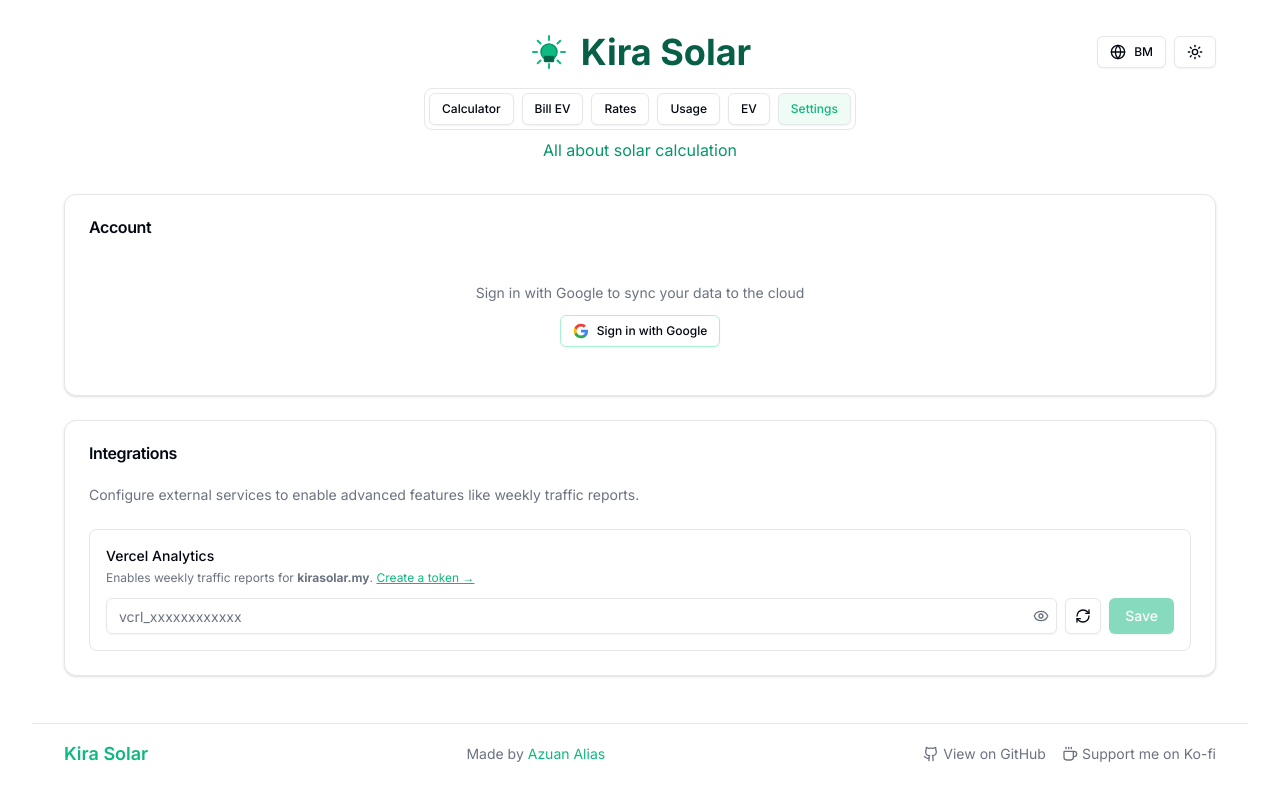
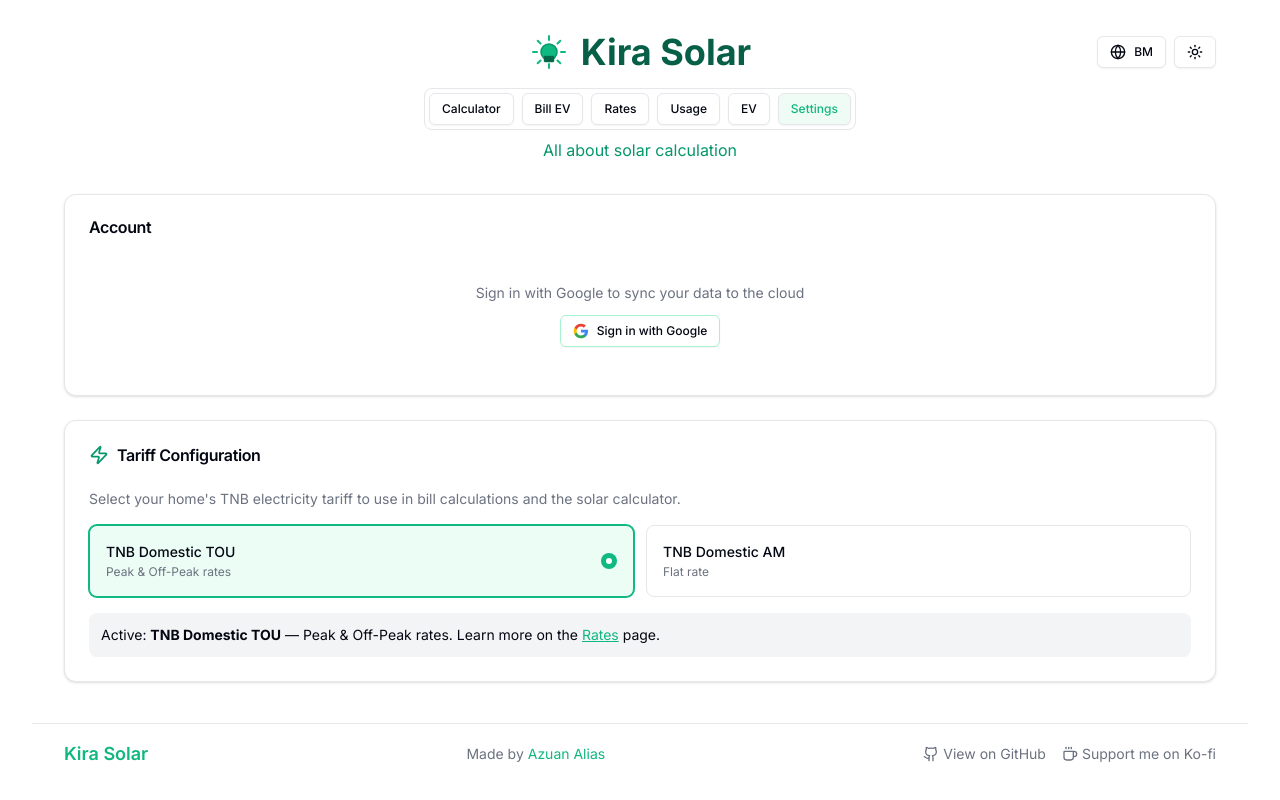
Before and after one commit to azuanalias92/solar-calculator, a Next.js app: page /en/settings in a window 1280 px wide. Built offline with nearby package versions, Linux system fonts and the light colour scheme; no server answers.

Commit message:
feat: add tariff configuration (Settings & Calculator), remove integrations section

```diff
--- a/src/app/[locale]/page.tsx
+++ b/src/app/[locale]/page.tsx
@@ -1,6 +1,6 @@
 "use client";
 
-import { useEffect, useMemo, useRef, useState } from "react";
+import { useCallback, useEffect, useMemo, useRef, useState } from "react";
 import Link from "next/link";
 import { usePathname } from "next/navigation";
 import { Card, CardContent, CardHeader, CardTitle } from "@/components/ui/card";
@@ -62,6 +62,29 @@ export default function Home() {
   const [dirty, setDirty] = useState(false);
   const saveTimerRef = useRef<number | null>(null);
   const skipNextSaveRef = useRef(true);
+
+  // Tariff configuration
+  const [tariff, setTariff] = useState(() => {
+    if (typeof window === "undefined") return "TNB_DOMESTIC_TOU";
+    return window.localStorage.getItem("kirasolar.tariff") ?? "TNB_DOMESTIC_TOU";
+  });
+  const currentTariffLabel = tariff === "TNB_DOMESTIC_TOU" ? "TNB Domestic TOU" : "TNB Domestic AM";
+
+  const saveTariff = useCallback((value: string) => {
+    try {
+      window.localStorage.setItem("kirasolar.tariff", value);
+      window.dispatchEvent(new CustomEvent("kirasolar:tariff", { detail: value }));
+    } catch { /* ignore */ }
+  }, []);
+
+  // Listen for tariff changes from other tabs/pages
+  useEffect(() => {
+    const handler = (e: CustomEvent) => {
+      if (e.detail) setTariff(e.detail);
+    };
+    window.addEventListener("kirasolar:tariff", handler as EventListener);
+    return () => window.removeEventListener("kirasolar:tariff", handler as EventListener);
+  }, []);
 
   useEffect(() => {
     const refresh = () => setAuth(getAuthState());
@@ -383,6 +406,45 @@ export default function Home() {
           </Card>
         </div>
 
+        {/* Tariff Configuration */}
+        <Card className="mb-6 sm:mb-8">
+          <CardHeader>
+            <CardTitle className="flex items-center gap-2 text-base">
+              <Zap className="w-4 h-4 text-emerald-600" />
+              Tariff Configuration
+            </CardTitle>
+          </CardHeader>
+          <CardContent>
+            <div className="flex flex-col sm:flex-row sm:items-center sm:justify-between gap-3">
+              <div className="flex items-center gap-4">
+                <p className="text-sm text-muted-foreground">
+                  Home tariff:{" "}
+                  <strong className="text-foreground">
+                    {currentTariffLabel}
+                  </strong>
+                </p>
+                <select
+                  value={tariff}
+                  onChange={(e) => {
+                    setTariff(e.target.value);
+                    saveTariff(e.target.value);
+                  }}
+                  className="flex h-9 w-56 rounded-md border border-input bg-transparent px-3 py-1 text-sm shadow-sm transition-colors focus-visible:outline-none focus-visible:ring-1 focus-visible:ring-ring"
+                >
+                  <option value="TNB_DOMESTIC_TOU">TNB Domestic TOU (Peak/Off-Peak)</option>
+                  <option value="TNB_DOMESTIC_AM">TNB Domestic AM (Flat Rate)</option>
+                </select>
+              </div>
+              <Link
+                href={`/${locale}/settings`}
+                className="text-xs text-muted-foreground hover:text-primary underline transition-colors"
+              >
+                Manage in Settings →
+              </Link>
+            </div>
+          </CardContent>
+        </Card>
+
         {/* Items Table */}
         <Card>
           <CardHeader>
--- a/src/app/[locale]/settings/page.tsx
+++ b/src/app/[locale]/settings/page.tsx
@@ -1,24 +1,40 @@
 "use client";
 
-import { useEffect, useMemo, useState } from "react";
+import { useCallback, useEffect, useMemo, useState } from "react";
 import Link from "next/link";
 import { usePathname } from "next/navigation";
 import Image from "next/image";
 import { Card, CardContent, CardHeader, CardTitle } from "@/components/ui/card";
 import { Button } from "@/components/ui/button";
-import { Input } from "@/components/ui/input";
 import { getAuthState, clearAuthState, type AuthState } from "@/lib/auth";
 import { useTranslation } from "@/lib/useTranslation";
 import LanguageSwitcher from "@/components/LanguageSwitcher";
 import GoogleAuthButton from "@/components/GoogleAuthButton";
-import { Coffee, Github, Eye, EyeOff, RefreshCw, LogOut } from "lucide-react";
+import { Coffee, Github, LogOut, Zap } from "lucide-react";
+
+const TARIFF_TYPES = [
+  { value: "TNB_DOMESTIC_TOU", label: "TNB Domestic TOU", desc: "Peak & Off-Peak rates" },
+  { value: "TNB_DOMESTIC_AM", label: "TNB Domestic AM", desc: "Flat rate" },
+] as const;
+
+function loadTariff(): string {
+  if (typeof window === "undefined") return "TNB_DOMESTIC_TOU";
+  return window.localStorage.getItem("kirasolar.tariff") ?? "TNB_DOMESTIC_TOU";
+}
+
+function saveTariff(value: string) {
+  try {
+    window.localStorage.setItem("kirasolar.tariff", value);
+    window.dispatchEvent(new CustomEvent("kirasolar:tariff", { detail: value }));
+  } catch { /* ignore */ }
+}
 
 export default function SettingsPage() {
   const { t, locale } = useTranslation();
   const pathname = usePathname();
 
   const [auth, setAuth] = useState<AuthState | null>(null);
-  const [showToken, setShowToken] = useState(false);
+  const [tariff, setTariff] = useState(loadTariff);
 
   useEffect(() => {
     const refresh = () => setAuth(getAuthState());
@@ -30,6 +46,13 @@ export default function SettingsPage() {
       window.removeEventListener("kirasolar:auth", refresh);
     };
   }, []);
+
+  const handleTariffChange = useCallback((value: string) => {
+    setTariff(value);
+    saveTariff(value);
+  }, []);
+
+  const currentTariff = TARIFF_TYPES.find((t) => t.value === tariff);
 
   return (
     <div className="flex flex-col min-h-screen p-4 sm:p-6 lg:p-8 bg-background">
@@ -127,57 +150,53 @@ export default function SettingsPage() {
           </CardContent>
         </Card>
 
-        {/* Integrations Section */}
+        {/* Tariff Configuration */}
         <Card>
           <CardHeader>
-            <CardTitle>Integrations</CardTitle>
+            <CardTitle className="flex items-center gap-2">
+              <Zap className="w-5 h-5 text-emerald-600" />
+              Tariff Configuration
+            </CardTitle>
           </CardHeader>
-          <CardContent className="space-y-6">
+          <CardContent className="space-y-4">
             <p className="text-sm text-muted-foreground">
-              Configure external services to enable advanced features like weekly traffic reports.
+              Select your home's TNB electricity tariff to use in bill calculations and the solar calculator.
             </p>
 
-            {/* Vercel API Token */}
-            <div className="rounded-lg border p-4 space-y-3">
-              <div className="flex items-center justify-between">
-                <div>
-                  <h3 className="text-sm font-medium">Vercel Analytics</h3>
-                  <p className="text-xs text-muted-foreground mt-1">
-                    Enables weekly traffic reports for <strong>kirasolar.my</strong>.{" "}
-                    <a
-                      href="https://vercel.com/account/tokens"
-                      target="_blank"
-                      rel="noopener noreferrer"
-                      className="text-primary underline"
-                    >
-                      Create a token →
-                    </a>
-                  </p>
-                </div>
+            <div className="grid gap-3 sm:grid-cols-2">
+              {TARIFF_TYPES.map((t) => (
+                <button
+                  key={t.value}
+                  type="button"
+                  onClick={() => handleTariffChange(t.value)}
+                  className={`text-left rounded-lg border p-4 transition-all cursor-pointer ${
+                    tariff === t.value
+                      ? "border-emerald-500 bg-emerald-50 ring-1 ring-emerald-500"
+                      : "border-input hover:border-emerald-200 hover:bg-accent"
+                  }`}
+                >
+                  <div className="flex items-center justify-between">
+                    <div>
+                      <p className="font-medium text-sm">{t.label}</p>
+                      <p className="text-xs text-muted-foreground mt-0.5">{t.desc}</p>
+                    </div>
+                    {tariff === t.value && (
+                      <span className="w-4 h-4 rounded-full bg-emerald-500 flex items-center justify-center">
+                        <span className="w-1.5 h-1.5 rounded-full bg-white" />
+                      </span>
+                    )}
+                  </div>
+                </button>
+              ))}
+            </div>
+
+            {currentTariff && (
+              <div className="rounded-lg bg-muted p-3 text-sm">
+                Active: <strong>{currentTariff.label}</strong> — {currentTariff.desc}.
+                Learn more on the{" "}
+                <Link href={`/${locale}/rates`} className="text-primary underline">Rates</Link> page.
               </div>
-
-              <div className="flex gap-2">
-                <div className="relative flex-1">
-                  <Input
-                    type={showToken ? "text" : "password"}
-                    placeholder="vcrl_xxxxxxxxxxxx"
-                    className="pr-8"
-                  />
-                  <button
-                    type="button"
-                    onClick={() => setShowToken(!showToken)}
-                    className="absolute right-2 top-1/2 -translate-y-1/2 text-muted-foreground hover:text-foreground"
-                    aria-label={showToken ? "Hide token" : "Show token"}
-                  >
-                    {showToken ? <EyeOff className="w-4 h-4" /> : <Eye className="w-4 h-4" />}
-                  </button>
-                </div>
-                <Button variant="outline" size="icon" aria-label="Test connection">
-                  <RefreshCw className="w-4 h-4" />
-                </Button>
-                <Button disabled>Save</Button>
-              </div>
-            </div>
+            )}
           </CardContent>
         </Card>
       </div>
```
